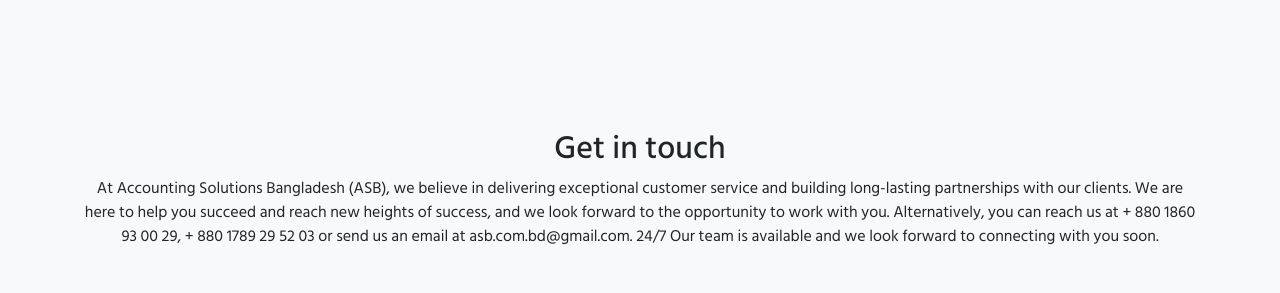
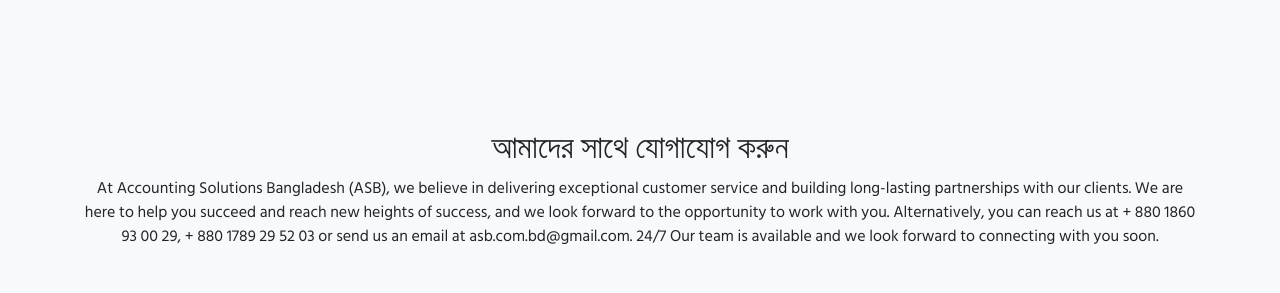
Before and after one commit to tanvirulislam1/education, a plain HTML site: page index.html in a window 1280 px wide. Shown: the part 3240-3533 px from the top of the page. Drawn offline with nearby package versions, Linux system fonts and the light colour scheme.

Commit message:
ুৃিা

```diff
--- a/index.html
+++ b/index.html
@@ -444,7 +444,7 @@
     <section id="contact" class="py-5">
       <div class="container my-5">
         <div class="section-title text-center my-5">
-          <h2>Get in touch</h2>
+          <h2>আমাদের সাথে যোগাযোগ করুন</h2>
           <p>
             At Accounting Solutions Bangladesh (ASB), we believe in delivering
             exceptional customer service and building long-lasting partnerships
```
